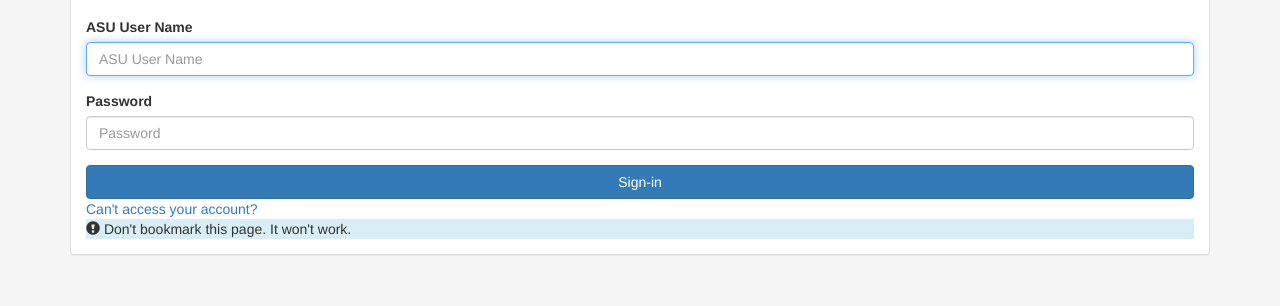
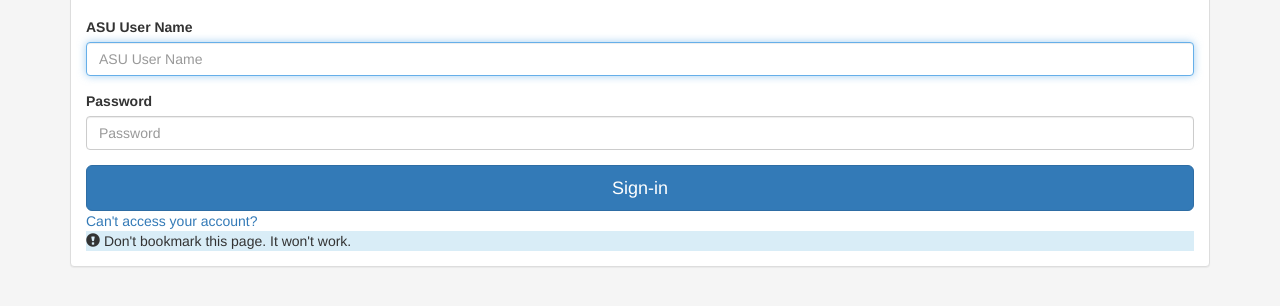
Before and after one commit to jlbooker/asu-signin, a plain HTML site: page index.html in a window 1280 px wide. Shown: the part 252-558 px from the top of the page. Drawn offline with nearby package versions, Linux system fonts and the light colour scheme.

Commit message:
Large sign-in button

```diff
--- a/index.html
+++ b/index.html
@@ -63,7 +63,7 @@
               <input type="password" class="form-control" id="password" placeholder="Password">
             </div>
 
-            <button type="submit" class="btn btn-primary btn-block">Sign-in</button>
+            <button type="submit" class="btn btn-lg btn-primary btn-block">Sign-in</button>
           </form>
 
           <div class="forgot">
```
